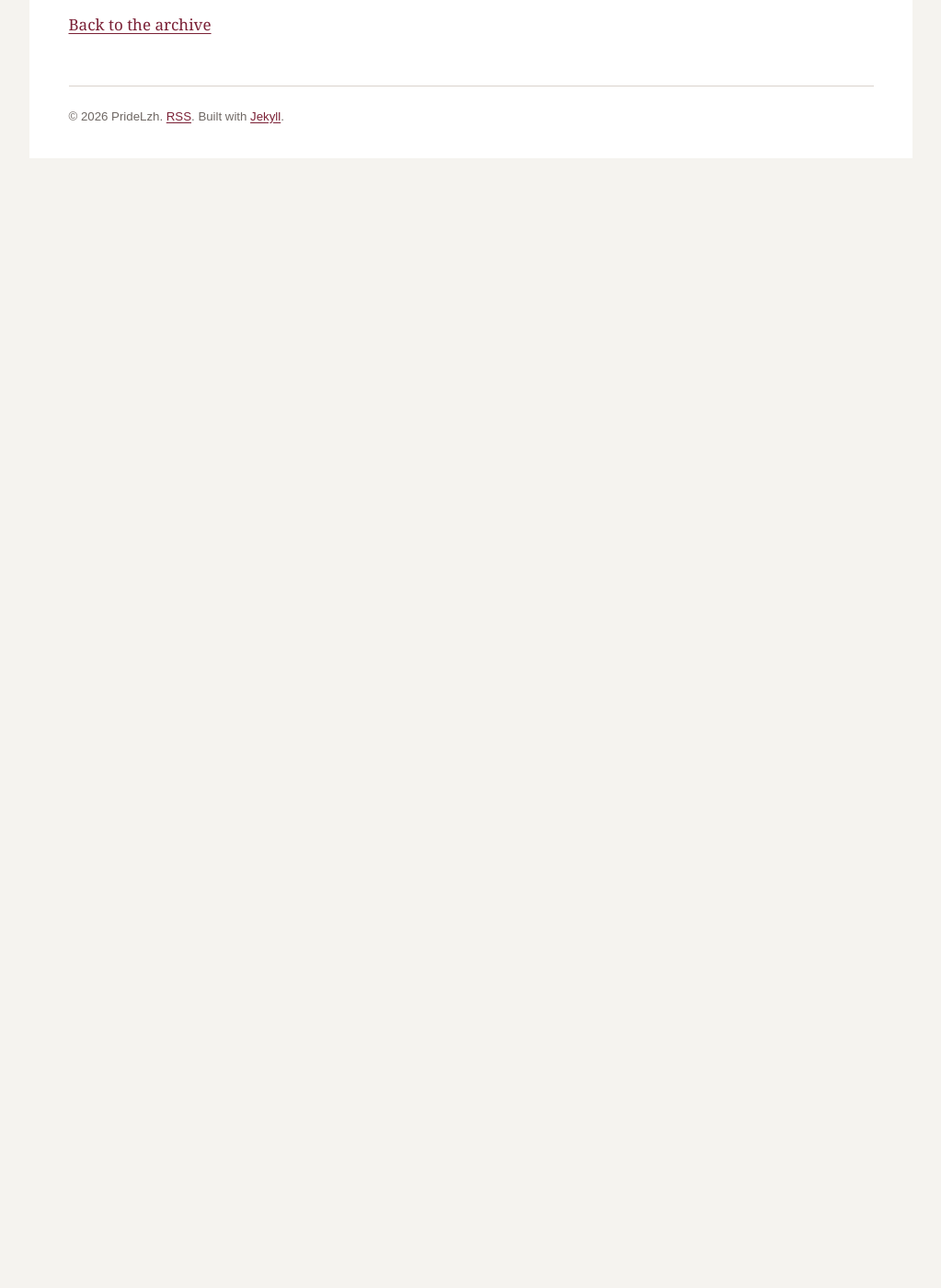
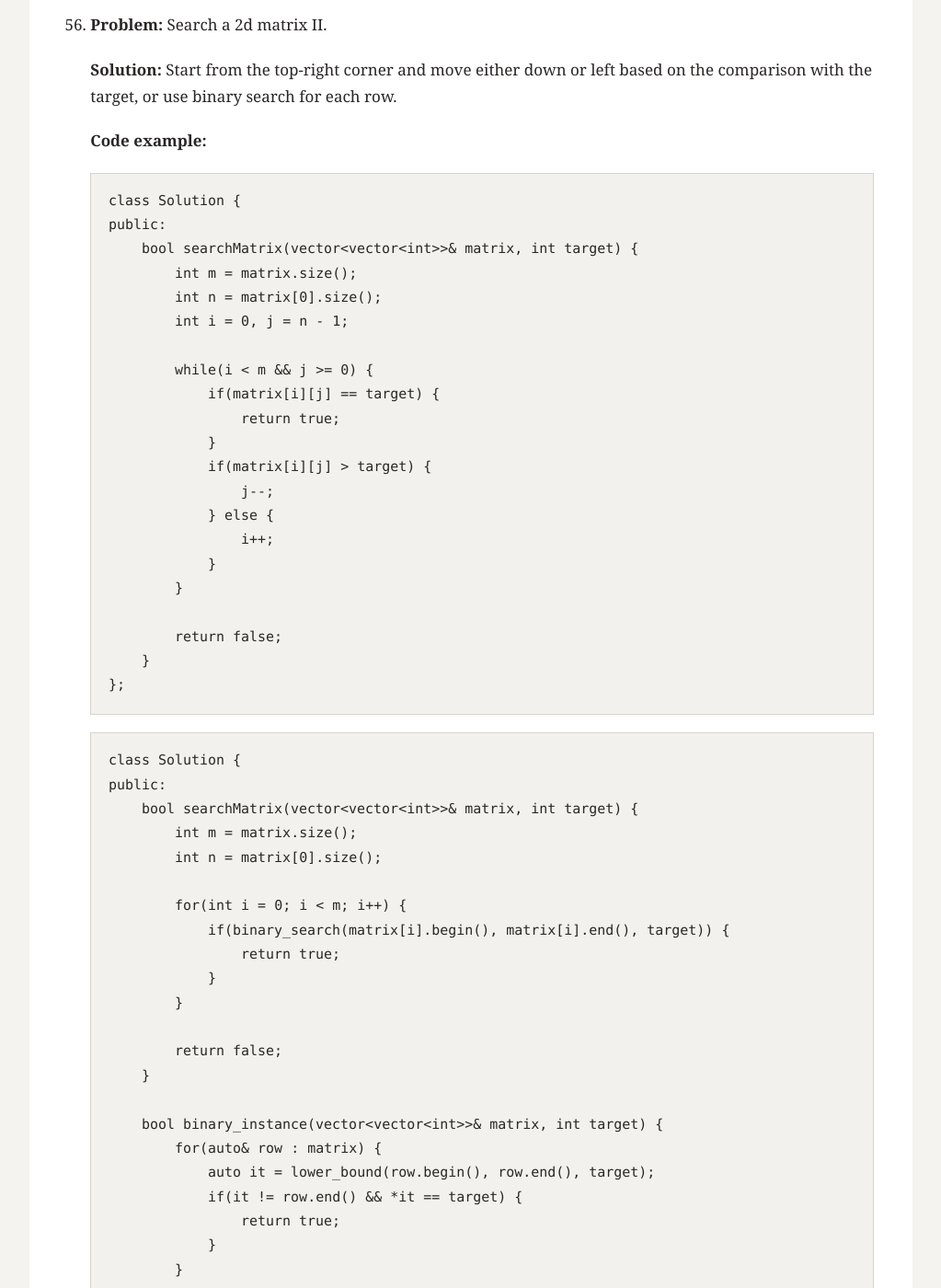
Before and after one commit to pridelzh/pridelzh.github.io, a Jekyll site: the page built from _posts/2026-08-02-record-algorithm-exercise.md, in a window 1280 px wide and 1400 px high, scrolled down 62262 px. Shown: the whole window at 92% size, without its empty margins (128-1151 px from the left). Built offline with Jekyll 4.4.1, drawn with Linux system fonts in a browser that asks for light colours; before the commit the page ends 62468 px from its top, so only the background shows below that; some of the changed text lies outside the part shown.

Commit message:
update 2026-08-02-record-algorithm-exercise.md on 2026/08/22

````diff
--- a/_posts/2026-08-02-record-algorithm-exercise.md
+++ b/_posts/2026-08-02-record-algorithm-exercise.md
@@ -2131,3 +2131,65 @@ excerpt: "A record of traditional algorithm exercises."
     **Time complexity:** O(n^2), where n is the number of rows (or columns) in the matrix.
 
     **Points:** The key is to create a new matrix and fill it with the rotated elements, ensuring that each element is placed in its correct position in the rotated matrix or another method is that transpose and reverse the matrix.
+
+56. **Problem:** Search a 2d matrix II.
+
+    **Solution:** Start from the top-right corner and move either down or left based on the comparison with the target, or use binary search for each row.
+
+    **Code example:**
+    ```cpp
+    class Solution {
+    public:
+        bool searchMatrix(vector<vector<int>>& matrix, int target) {
+            int m = matrix.size();
+            int n = matrix[0].size();
+            int i = 0, j = n - 1;
+
+            while(i < m && j >= 0) {
+                if(matrix[i][j] == target) {
+                    return true;
+                }
+                if(matrix[i][j] > target) {
+                    j--;
+                } else {
+                    i++;
+                }
+            }
+
+            return false;
+        }
+    };
+    ```
+
+    ```cpp
+    class Solution {
+    public:
+        bool searchMatrix(vector<vector<int>>& matrix, int target) {
+            int m = matrix.size();
+            int n = matrix[0].size();
+
+            for(int i = 0; i < m; i++) {
+                if(binary_search(matrix[i].begin(), matrix[i].end(), target)) {
+                    return true;
+                }
+            }
+
+            return false;
+        }
+
+        bool binary_instance(vector<vector<int>>& matrix, int target) {
+            for(auto& row : matrix) {
+                auto it = lower_bound(row.begin(), row.end(), target);
+                if(it != row.end() && *it == target) {
+                    return true;
+                }
+            }
+
+            return false;
+        }
+    };
+    ```
+
+    **Time complexity:** O(m + n), where m is the number of rows and n is the number of columns in the matrix.
+
+    **Points:** The key is to start from the top-right corner of the matrix and move either down or left based on the comparison with the target, or use binary search for each row to find the target efficiently. The first method takes advantage of the sorted properties of the matrix, allowing us to eliminate rows or columns based on the current element's value compared to the target. The second method uses binary search on each row, which is efficient for searching in sorted arrays.
````
